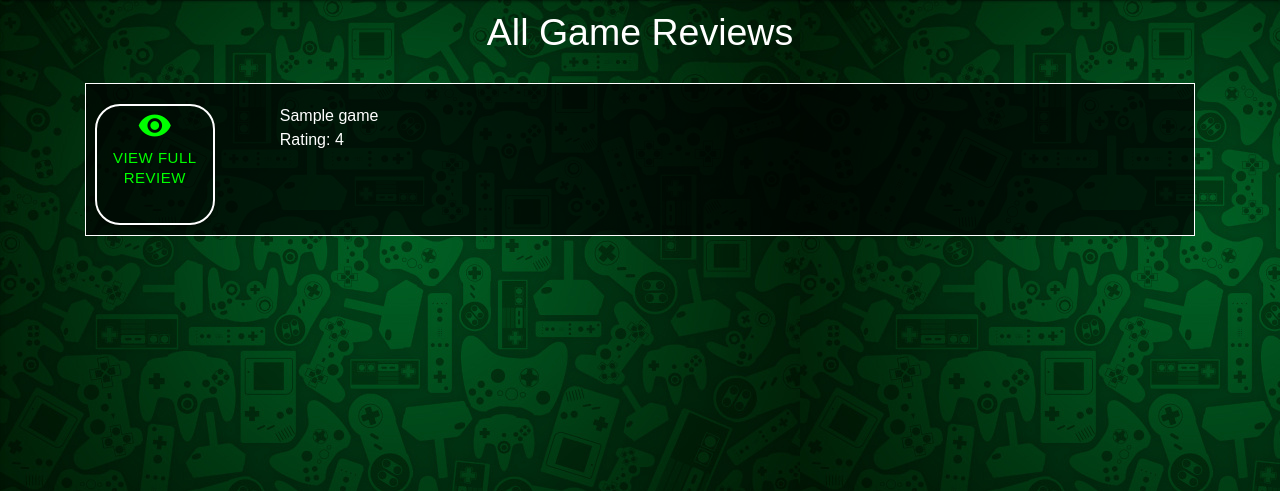
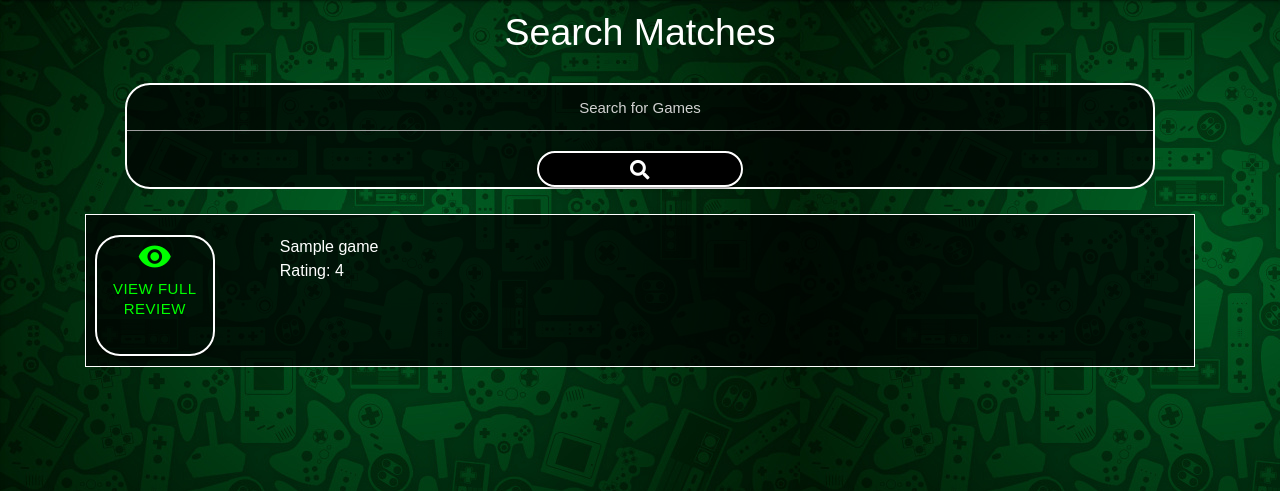
Before and after one commit to djjtyn/WhatGame, a Flask app: page /search in a window 1280 px wide. Shown: the part 64-555 px from the top of the page. Run offline with Flask 2, Linux system fonts and the light colour scheme; a database or web service that is not in the repository returns one stand-in record (values such as "Sample title"); some libraries are stand-ins or nearby versions.

Commit message:
search.html indented and search field added to it

```diff
--- a/templates/addplatform.html
+++ b/templates/addplatform.html
@@ -12,7 +12,8 @@
       </div>
     </div><!--Text Input Area-->
     <div class="row">
-      <button class="btn waves-effect waves-light center-button" type="submit" name="action" >Add Platform
+      <button class="btn waves-effect waves-light center-button" type="submit" name="action" >
+        Add Platform
       </button>
     </div><!--button-->
   </form><!--Text input area and button for platform text entry-->
--- a/templates/addreview.html
+++ b/templates/addreview.html
@@ -82,8 +82,8 @@
       </div>
     </div><!--game screenshot area-->
     <div class="row">
-      <button class="btn waves-effect waves-light center-button" type="submit" name="action">Add Review
-        <i class="material-icons right">add</i>
+      <button class="btn waves-effect waves-light center-button" type="submit" name="action">
+        Add Review
       </button>
     </div><!--Add Review button-->
   </form><!--Add Game Review Form-->
--- a/templates/editreview.html
+++ b/templates/editreview.html
@@ -96,7 +96,8 @@
       </div>
     </div>
     <div class="row">
-      <button class="btn waves-effect waves-light center-button" type="submit" name="action">Edit Review
+      <button class="btn waves-effect waves-light center-button" type="submit" name="action">
+        Edit Review
       </button>
     </div><!--button-->
   </form>
--- a/templates/search.html
+++ b/templates/search.html
@@ -1,10 +1,13 @@
 {% extends 'base.html' %}
 {% block content %}
-<h1>All Game Reviews</h1>
-<div class="row">
-  <div class="col s12">
+<h1>Search Matches</h1>
+<form action = "{{url_for('search')}}" method = "GET" id="search_box">
+  <input type="text" name="search" id="search" placeholder="Search for Games">
+  <button class="btn waves-effect waves-light center-button" type="submit" name="action">
+    <i class="fas fa-search"></i>
+  </button>
+</form>
 <ul>
-
   <li>
   <div class="all-games-summary">
     <div class="row">
@@ -21,10 +24,5 @@
     </div>
   </div>
   </li>
-
 </ul>
-  </div>
-  </div>
-
-
 {% endblock %}
```
Also changed, not shown: templates/all_games.html (+1 -10 lines), templates/base.html (indentation only). Lines whose indentation alone changed are shown as unchanged.
